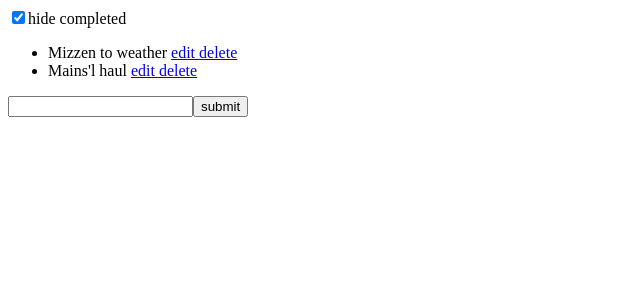
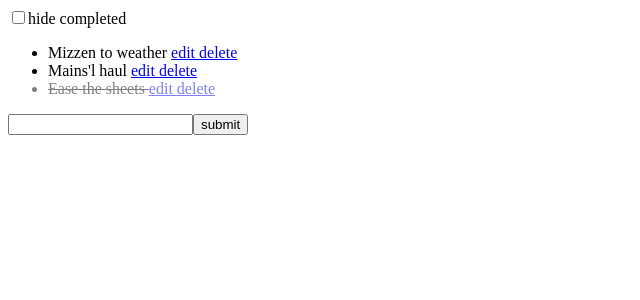
Before and after one commit to garden-nomes/vue-todo, a Vue app: page / in a window 1280 px wide. Shown: the top 300 px of the page, without its empty margins (0-640 px from the left). Built offline with nearby package versions, Linux system fonts and the light colour scheme.

Commit message:
sort todos

```diff
--- a/src/App.vue
+++ b/src/App.vue
@@ -15,9 +15,24 @@ export default {
   data: function() {
     return {
       todos: [
-        { id: 0, name: "Ease the sheets", done: true },
-        { id: 1, name: "Mizzen to weather", done: false },
-        { id: 2, name: "Mains'l haul", done: false }
+        {
+          id: 0,
+          name: "Ease the sheets",
+          done: true,
+          createdAt: new Date()
+        },
+        {
+          id: 1,
+          name: "Mizzen to weather",
+          done: false,
+          createdAt: new Date()
+        },
+        {
+          id: 2,
+          name: "Mains'l haul",
+          done: false,
+          createdAt: new Date()
+        }
       ],
       currentTodoId: 3
     };
@@ -27,7 +42,8 @@ export default {
       this.todos.push({
         id: this.currentTodoId,
         name,
-        done: false
+        done: false,
+        createdAt: new Date()
       });
 
       this.currentTodoId++;
--- a/src/components/TodoList.vue
+++ b/src/components/TodoList.vue
@@ -3,7 +3,7 @@
     <input type="checkbox" v-model="hideCompleted">hide completed</input>
     <ul>
       <TodoItem
-        v-for="todo in (hideCompleted ? activeTodos : todos)"
+        v-for="todo in (hideCompleted ? activeTodos : sortedTodos)"
         :key="todo.id"
         :todo="todo"
         @delete="$emit('deleteTodo', $event)"
@@ -23,12 +23,23 @@ export default {
   },
   data() {
     return {
-      hideCompleted: true
+      hideCompleted: false
     }
   },
   computed: {
+    sortedTodos() {
+      return this.todos.sort((a, b) => {
+        if (a.done && !b.done) {
+          return 1;
+        } else if (!a.done && b.done) {
+          return -1;
+        } else {
+          return b.createdAt - a.createdAt;
+        }
+      })
+    },
     activeTodos() {
-      return this.todos.filter(todo => !todo.done)
+      return this.sortedTodos.filter(todo => !todo.done)
     }
   }
 };
```
